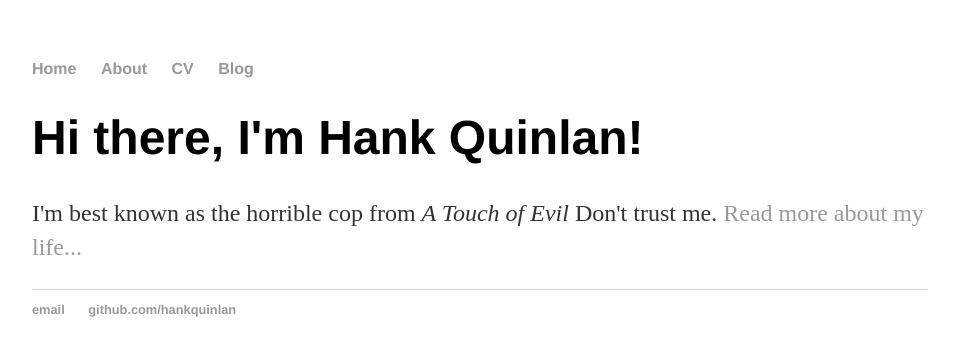
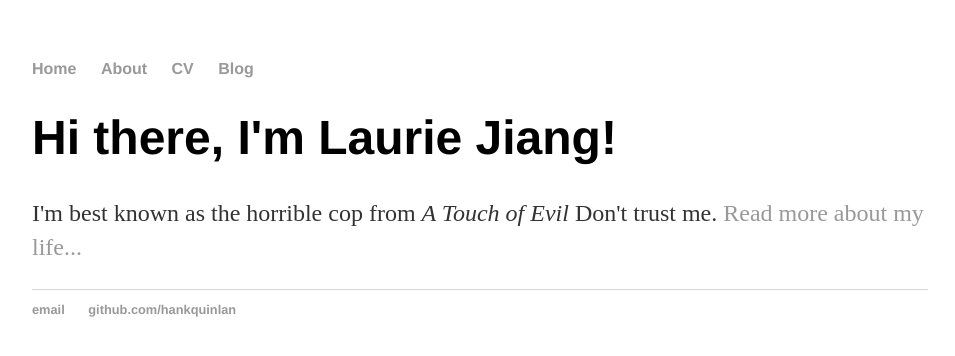
Before and after one commit to lowiejiang/lowieji.github.io, a Jekyll site: the page built from index.html, in a window 1280 px wide. Shown: the top 356 px of the page, without its empty margins (160-1115 px from the left). Built offline with Jekyll 4.4.1, drawn with Linux system fonts in a browser that asks for light colours.

Commit message:
Update index.html

```diff
--- a/index.html
+++ b/index.html
@@ -1,8 +1,8 @@
 ---
 layout: default
-title: Hank Quinlan, Horrible Cop
+title: Laurie Jiang
 ---
 <div class="blurb">
-	<h1>Hi there, I'm Hank Quinlan!</h1>
+	<h1>Hi there, I'm Laurie Jiang!</h1>
 	<p>I'm best known as the horrible cop from <em>A Touch of Evil</em> Don't trust me. <a href="/about">Read more about my life...</a></p>
 </div><!-- /.blurb -->
```
